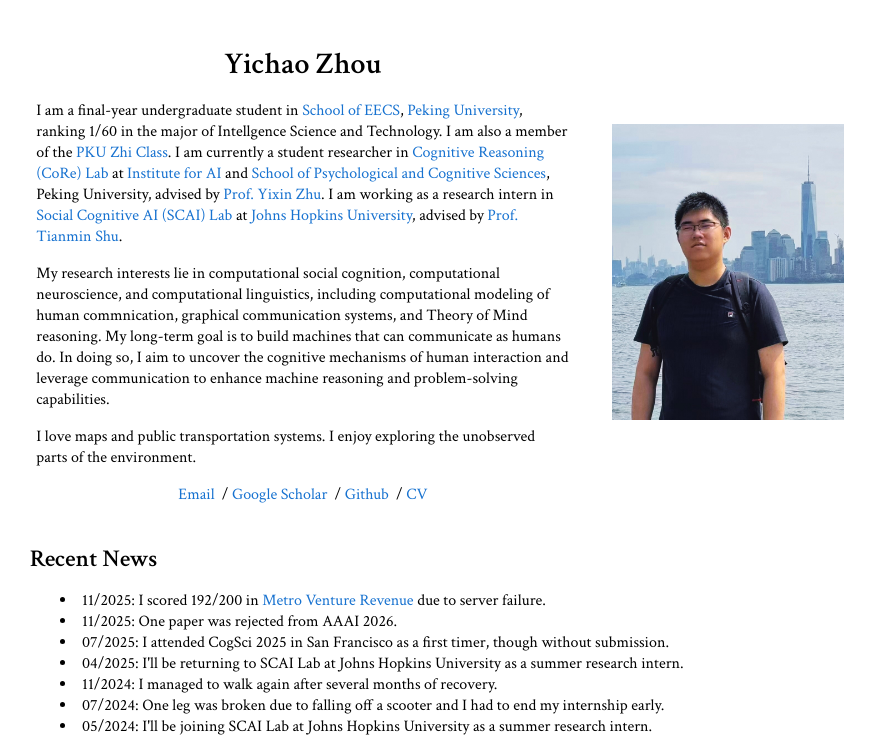
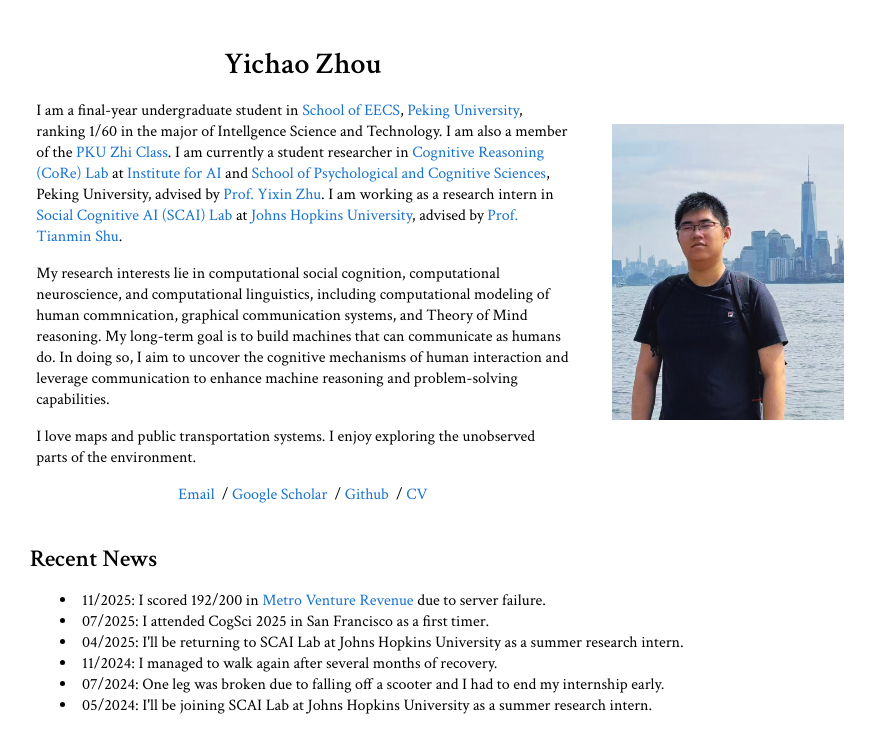
Before and after one commit to ZYClbt/ZYClbt.github.io, a plain HTML site: page index.html in a window 1280 px wide. Shown: the top 744 px of the page, without its empty margins (200-1075 px from the left). Drawn offline with Linux system fonts and the light colour scheme.

Commit message:
Update some info

```diff
--- a/index.html
+++ b/index.html
@@ -71,8 +71,7 @@
               <td style="padding:5px;padding-top:0;padding-bottom:15px;width:100%;vertical-align:middle">
                   <ul>
                     <li style="list-style-position:inside;margin:0;padding:0;text-align:left;">11/2025: I scored 192/200 in <a href="https://metroventure.cn" target="_blank">Metro Venture Revenue</a> due to server failure.</li>
-                    <li style="list-style-position:inside;margin:0;padding:0;text-align:left;">11/2025: One paper was rejected from AAAI 2026.</li>
-                    <li style="list-style-position:inside;margin:0;padding:0;text-align:left;">07/2025: I attended CogSci 2025 in San Francisco as a first timer, though without submission.</li>
+                    <li style="list-style-position:inside;margin:0;padding:0;text-align:left;">07/2025: I attended CogSci 2025 in San Francisco as a first timer.</li>
                     <li style="list-style-position:inside;margin:0;padding:0;text-align:left;">04/2025: I'll be returning to SCAI Lab at Johns Hopkins University as a summer research intern.</li>
                     <li style="list-style-position:inside;margin:0;padding:0;text-align:left;">11/2024: I managed to walk again after several months of recovery.</li>
                     <li style="list-style-position:inside;margin:0;padding:0;text-align:left;">07/2024: One leg was broken due to falling off a scooter and I had to end my internship early.</li>
@@ -273,7 +272,7 @@
               <td style="padding:0px">
                 <br>
                 <p style="text-align:right;font-size:small;">
-                  Last updated: Nov. 2025
+                  Last updated: Dec. 2025
                   <br>
                   Template from <a href="https://jonbarron.info/" style="text-align:right;font-size:small;" target="_blank">Jon Barron</a>
                   <br>
```
